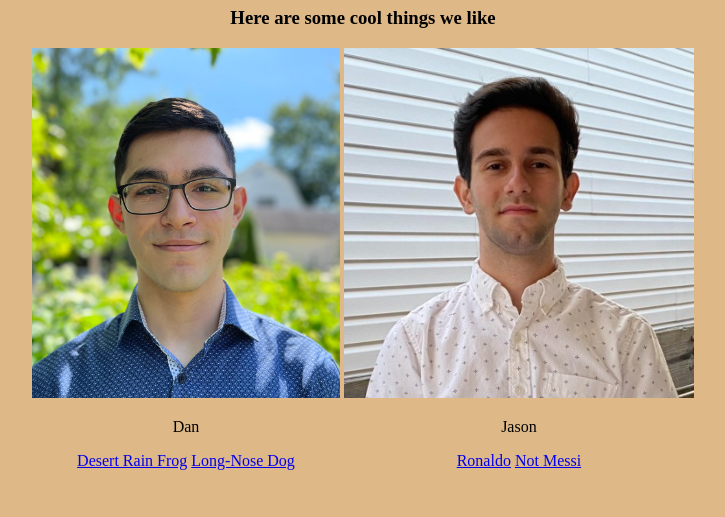
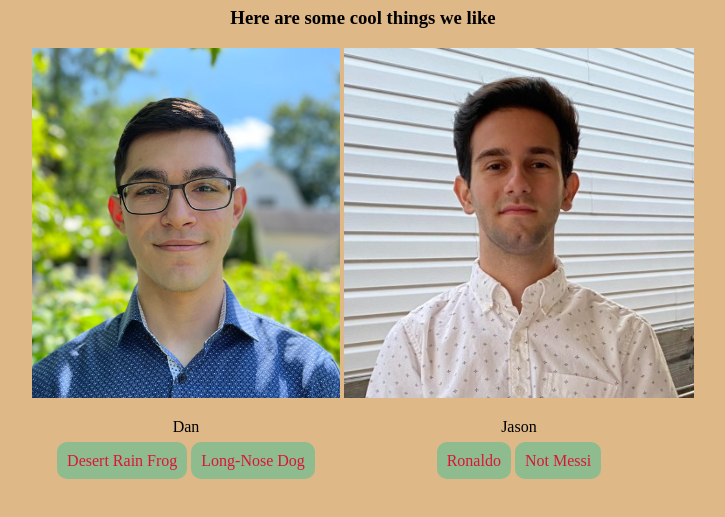
Before and after one commit to Delkik/webdev1, a plain HTML site: page index.html in a window 1280 px wide. Shown: the part 61-578 px from the top of the page, without its empty margins (277-1002 px from the left). Drawn offline with Linux system fonts and the light colour scheme.

Commit message:
adds other pages and cleans formatting

```diff
--- a/css/index.css
+++ b/css/index.css
@@ -15,6 +15,23 @@ body{
     display: inline-block;
 }
 
+a{
+    text-decoration: none;
+    background-color:darkseagreen;
+    padding: 10px;
+    border: 0px;
+    border-radius: 10px 10px;
+    color:crimson;
+}
+
+a:hover{
+    background-color:rgb(100, 151, 100);
+}
+
+a:visited{
+    color:blue;
+}
+
 h1{
     margin-bottom: 0;
 }
```
Also changed, not shown: frog.html (added), long.html (added), n-messi.html (added), ronaldo.html (added).
